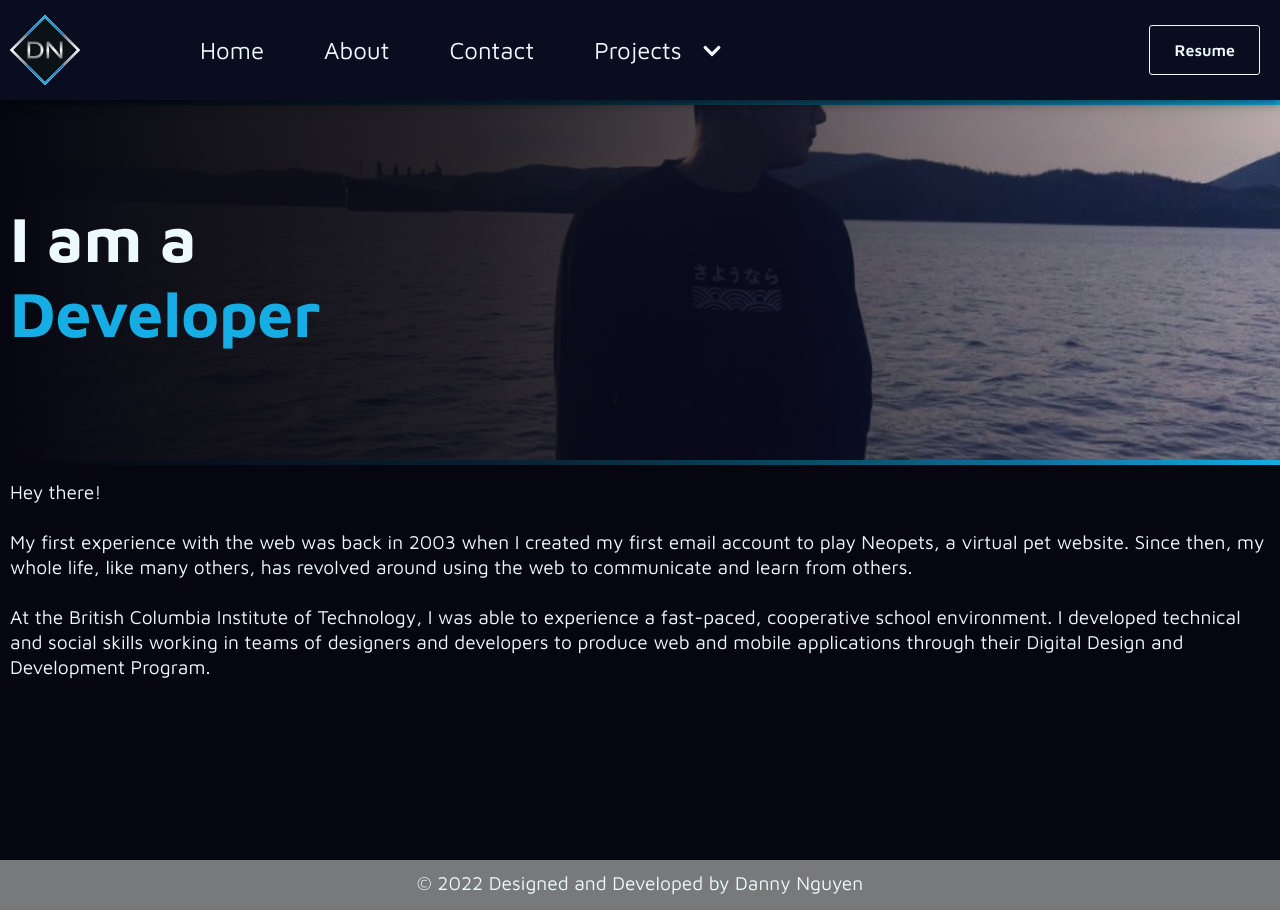
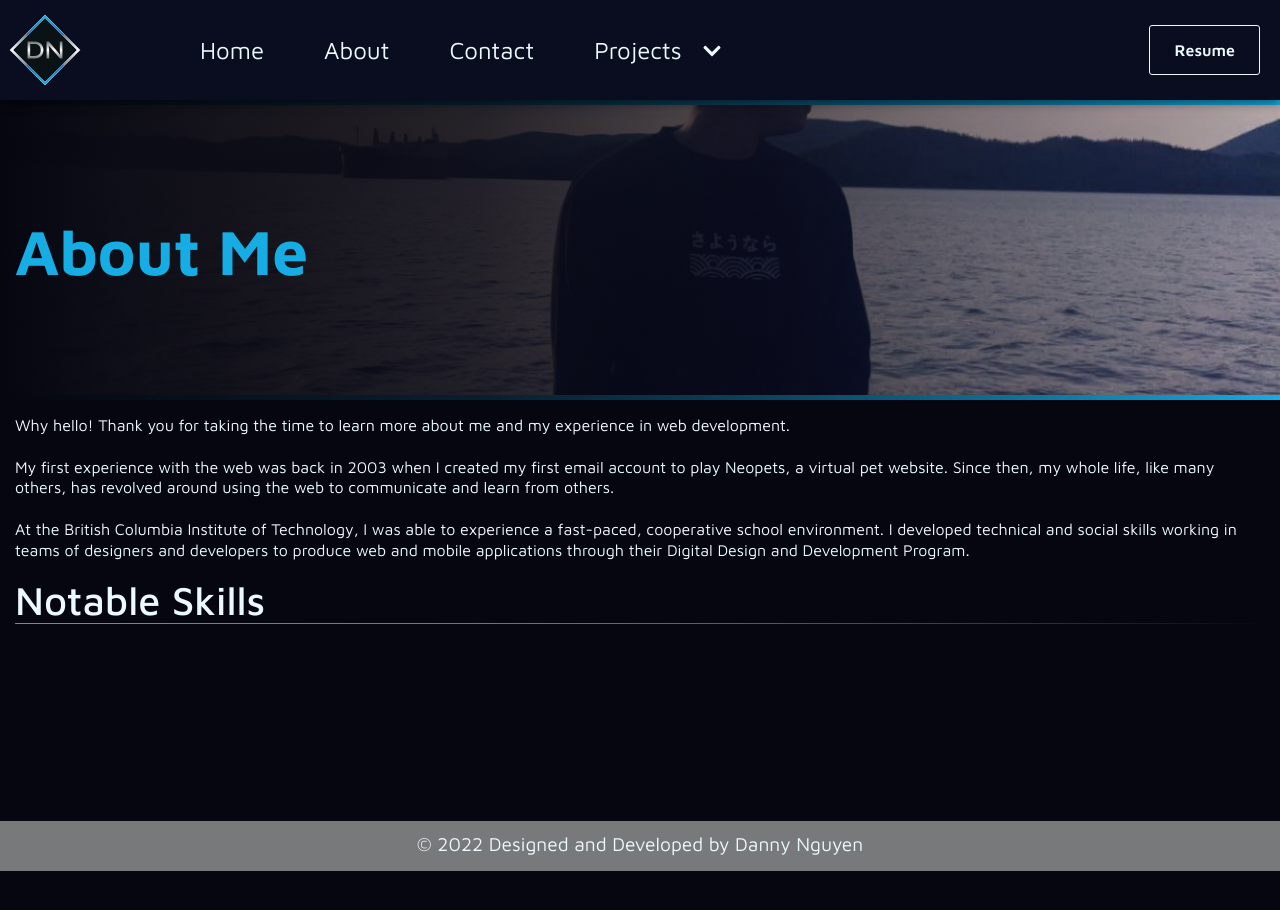
Before and after one commit to dnguyen130/portfolio, a Next.js app: page /about in a window 1280 px wide. After the commit the page ends 871 px from the top, so only its background shows below. Built offline with nearby package versions, Linux system fonts and the light colour scheme.

Commit message:
some progress

```diff
--- a/components/About/ProfileCard/index.jsx
+++ b/components/About/ProfileCard/index.jsx
@@ -3,9 +3,11 @@ import styled from "styled-components";
 import { DEVICES, SITE_THEME } from "@/utils/variables";
 import { useTheme } from "@/utils/provider";
 
+import Underline from "@/components/Shared/Underline";
+
 const ProfileCardCont = styled.div`
   width: 100%;
-  height: auto;
+  min-height: calc(50vh - 100px);
   display: flex;
   flex-direction: column;
   align-items: center;
@@ -14,26 +16,13 @@ const ProfileCardCont = styled.div`
 
 const ProfileHero = styled.div`
   width: 100%;
-  min-height: calc(100vh - 100px);
+  min-height: calc(50vh - 100px);
 
   display: flex;
   flex-direction: column;
-  justify-content: space-between;
-  padding: 0 10px;
+  justify-content: center;
+  padding: 0 15px;
   position: relative;
-`;
-
-const Row = styled.div`
-  width: 100%;
-  display: flex;
-  flex-direction: column;
-  height: calc((100vh - 100px) / 2);
-
-  &:first-child {
-    margin-bottom: 30px;
-    grid-template-columns: 1fr 1fr;
-    justify-content: center;
-  }
 `;
 
 const HeroWrapper = styled.div`
@@ -45,9 +34,10 @@ const HeroWrapper = styled.div`
   top: 0;
   left: 0;
   width: 100%;
-  min-height: 50%;
-  max-height: 50%;
+  min-height: 100%;
+  max-height: 100%;
   border: 5px solid ${(props) => props.bordercolor};
+  border-left: 0px;
   border-right: 0px;
   display: flex;
   flex-direction: column;
@@ -93,17 +83,6 @@ const GradientTransparency = styled.div`
   z-index: -1;
 `;
 
-const Underline = styled.div`
-  width: 100%;
-  height: 5px;
-  background: linear-gradient(
-    270deg,
-    ${(props) => props.gradient1},
-    70%,
-    transparent
-  );
-`;
-
 const Titles = [
   {
     src: "/test.JPEG",
@@ -117,28 +96,7 @@ export default function ProfileCard() {
   return (
     <ProfileCardCont>
       <ProfileHero bordercolor={SITE_THEME[theme].strong}>
-        <Row>
-          <ProfileTitle color={SITE_THEME[theme].text}>I am a</ProfileTitle>
-          <ProfileTitle color={SITE_THEME[theme].strong}>
-            Developer
-          </ProfileTitle>
-        </Row>
-        <Row>
-          <ProfileDescription color={SITE_THEME[theme].text}>
-            Hey there! <br />
-            <br />
-            My first experience with the web was back in 2003 when I created my
-            first email account to play Neopets, a virtual pet website. Since
-            then, my whole life, like many others, has revolved around using the
-            web to communicate and learn from others. <br />
-            <br />
-            At the British Columbia Institute of Technology, I was able to
-            experience a fast-paced, cooperative school environment. I developed
-            technical and social skills working in teams of designers and
-            developers to produce web and mobile applications through their
-            Digital Design and Development Program.
-          </ProfileDescription>
-        </Row>
+        <ProfileTitle color={SITE_THEME[theme].strong}>About Me</ProfileTitle>
       </ProfileHero>
       <HeroWrapper bordercolor={SITE_THEME[theme].strong} />
       <GradientTransparency gradientbg={SITE_THEME[theme].background} />
--- /dev/null
+++ b/components/About/Toolkit/index.jsx
@@ -0,0 +1,49 @@
+import styled from "styled-components";
+
+import { useTheme } from "@/utils/provider";
+import { SITE_THEME, DEVICES } from "@/utils/variables";
+
+import Underline from "@/components/Shared/Underline";
+
+const ToolkitCont = styled.div`
+  width: 100%;
+  height: 200px;
+`;
+
+const Title = styled.h2`
+  font-weight: 500;
+  font-size: 1.5rem;
+  margin: 0;
+  color: ${(props) => props.titlecolor};
+
+  @media (min-width: ${DEVICES.mobile}) {
+    font-size: 1.8rem;
+  }
+
+  @media (min-width: ${DEVICES.tablet}) {
+    font-size: 2rem;
+  }
+
+  @media (min-width: ${DEVICES.desktop}) {
+    font-size: 2.5rem;
+  }
+`;
+
+export default function Toolkit() {
+  const { theme } = useTheme();
+
+  const UnderlineProps = {
+    height: "1px",
+    gradientangle: "90deg",
+    gradient1: SITE_THEME[theme].strong,
+    borderradius: "1px",
+    marginbottom: "30px",
+  };
+
+  return (
+    <ToolkitCont>
+      <Title titlecolor={SITE_THEME[theme].text}>Notable Skills</Title>
+      <Underline {...UnderlineProps} />
+    </ToolkitCont>
+  );
+}
--- a/components/Shared/NavBar/index.jsx
+++ b/components/Shared/NavBar/index.jsx
@@ -304,7 +304,8 @@ export default function NavBar({ burgerOnClick = () => {} }) {
   const { activeCard } = useActiveCard();
 
   return (
-    <NavBarPlaceholder>
+    <>
+      <NavBarPlaceholder />
       <NavBarCont
         bgColor={SITE_THEME[theme].navbar}
         zindex={activeDrawer || activeCard ? 1 : 2}
@@ -402,6 +403,6 @@ export default function NavBar({ burgerOnClick = () => {} }) {
           </ResumeButton>
         </ContentWrapper>
       </NavBarCont>
-    </NavBarPlaceholder>
+    </>
   );
 }
--- /dev/null
+++ b/components/Shared/Underline/index.jsx
@@ -0,0 +1,34 @@
+import styled from "styled-components";
+
+const UnderlineCont = styled.div`
+  width: 100%;
+  height: ${(props) => props.height};
+  background: linear-gradient(
+    ${(props) => props.gradientangle},
+    ${(props) => props.gradient1},
+    ${(props) => props.gradientpercentage},
+    transparent
+  );
+  border-radius: ${(props) => props.borderradius};
+  margin-bottom: ${(props) => props.marginbottom};
+`;
+
+export default function Underline({
+  height = "1px",
+  gradientangle = "90deg",
+  gradient1,
+  gradientpercentage = "70%",
+  borderradius = 0,
+  marginbottom = 0,
+}) {
+  return (
+    <UnderlineCont
+      height={height}
+      gradientangle={gradientangle}
+      gradient1={gradient1}
+      gradientpercentage={gradientpercentage}
+      borderradius={borderradius}
+      marginbottom={marginbottom}
+    />
+  );
+}
--- a/pages/about.js
+++ b/pages/about.js
@@ -7,6 +7,8 @@ import NavBar from "@/components/Shared/NavBar";
 import Footer from "@/components/Shared/Footer";
 import Drawer from "@/components/Shared/Drawer";
 import ProfileCard from "@/components/About/ProfileCard";
+import Toolkit from "@/components/About/Toolkit";
+import Underline from "@/components/Shared/Underline";
 
 import {
   useActiveCard,
@@ -17,7 +19,7 @@ import {
   useActiveTab,
 } from "@/utils/provider";
 
-import { SITE_THEME } from "@/utils/variables";
+import { SITE_THEME, DEVICES } from "@/utils/variables";
 
 const PageContainer = styled.div`
   width: 100%;
@@ -26,7 +28,6 @@ const PageContainer = styled.div`
   display: flex;
   flex-direction: column;
   align-items: center;
-  justify-content: center;
 `;
 
 const MainContainer = styled.main`
@@ -51,6 +52,18 @@ const Fade = styled(motion.div)`
   overflow: hidden;
   transition: 0.2s;
   display: ${(props) => props.fadeDisplay};
+`;
+
+const Description = styled.p`
+  margin: 0 0 15px;
+  font-size: 1em;
+  line-height: 1.3em;
+  color: ${(props) => props.color};
+`;
+
+const Padded = styled.div`
+  padding: 15px;
+  width: 100%;
 `;
 
 const FadeVariants = {
@@ -100,10 +113,28 @@ export default function Home() {
           setActiveTab(false);
         }}
       />
+      <NavBar burgerOnClick={() => setActiveDrawer(!activeDrawer)} />
       <Drawer />
-      <NavBar burgerOnClick={() => setActiveDrawer(!activeDrawer)} />
       <MainContainer mainSelect={activeCard ? "none" : "auto"}>
         <ProfileCard />
+        <Padded>
+          <Description color={SITE_THEME[theme].text}>
+            Why hello! Thank you for taking the time to learn more about me and
+            my experience in web development. <br />
+            <br />
+            My first experience with the web was back in 2003 when I created my
+            first email account to play Neopets, a virtual pet website. Since
+            then, my whole life, like many others, has revolved around using the
+            web to communicate and learn from others. <br />
+            <br />
+            At the British Columbia Institute of Technology, I was able to
+            experience a fast-paced, cooperative school environment. I developed
+            technical and social skills working in teams of designers and
+            developers to produce web and mobile applications through their
+            Digital Design and Development Program.
+          </Description>
+          <Toolkit />
+        </Padded>
       </MainContainer>
       <Footer />
     </PageContainer>
```
Also changed, not shown: components/Home/Extras/index.jsx (+9 -19 lines), components/Home/Projects/index.jsx (+11 -16 lines).
